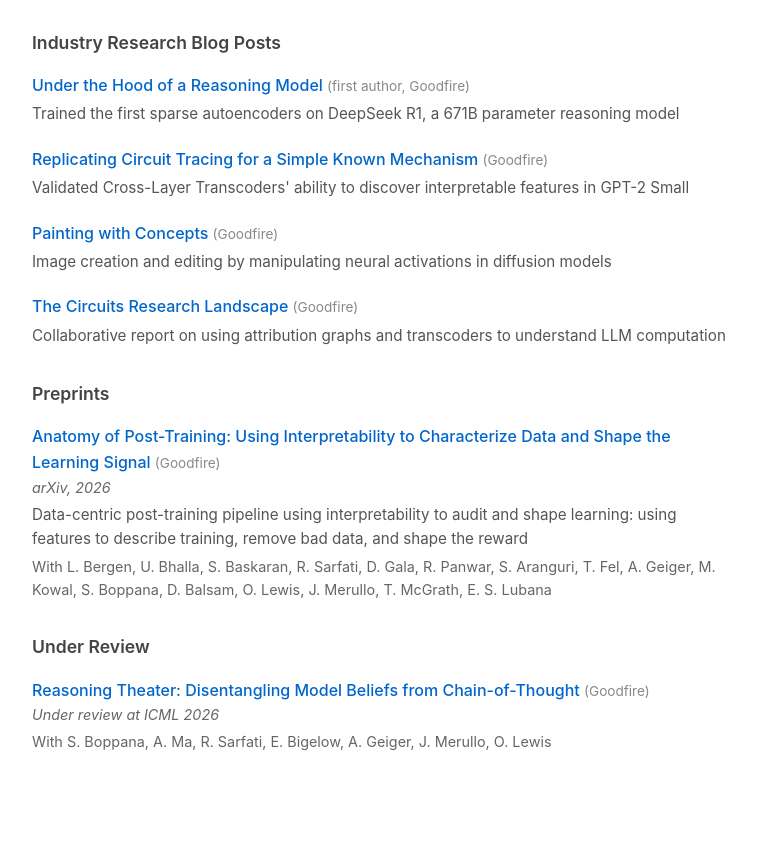
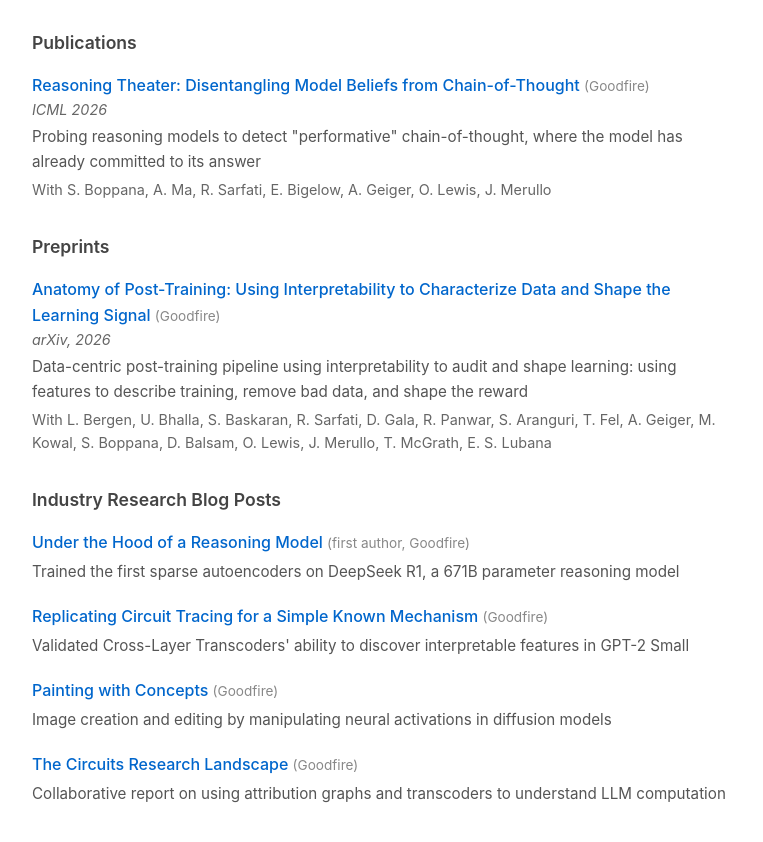
Before and after one commit to maxsloef/research, a plain HTML site: page index.html in a window 1280 px wide. Shown: the part 112-954 px from the top of the page, without its empty margins (258-1021 px from the left). Before the commit the page ends 917 px from the top, so only its background shows below. Drawn offline with Linux system fonts and the light colour scheme.

Commit message:
Reasoning Theater accepted at ICML 2026; reorder sections
Co-Authored-By: Claude Fable 5 <noreply@anthropic.com>

```diff
--- a/index.html
+++ b/index.html
@@ -71,6 +71,26 @@
 <body>
     <h1>Research Outputs</h1>
 
+    <h2>Publications</h2>
+    <ul>
+        <li>
+            <div class="title"><a href="https://arxiv.org/abs/2603.05488">Reasoning Theater: Disentangling Model Beliefs from Chain-of-Thought</a> <span class="meta">(Goodfire)</span></div>
+            <div class="venue">ICML 2026</div>
+            <div class="description">Probing reasoning models to detect "performative" chain-of-thought, where the model has already committed to its answer</div>
+            <div class="authors">With S. Boppana, A. Ma, R. Sarfati, E. Bigelow, A. Geiger, O. Lewis, J. Merullo</div>
+        </li>
+    </ul>
+
+    <h2>Preprints</h2>
+    <ul>
+        <li>
+            <div class="title"><a href="https://arxiv.org/abs/2606.12360">Anatomy of Post-Training: Using Interpretability to Characterize Data and Shape the Learning Signal</a> <span class="meta">(Goodfire)</span></div>
+            <div class="venue">arXiv, 2026</div>
+            <div class="description">Data-centric post-training pipeline using interpretability to audit and shape learning: using features to describe training, remove bad data, and shape the reward</div>
+            <div class="authors">With L. Bergen, U. Bhalla, S. Baskaran, R. Sarfati, D. Gala, R. Panwar, S. Aranguri, T. Fel, A. Geiger, M. Kowal, S. Boppana, D. Balsam, O. Lewis, J. Merullo, T. McGrath, E. S. Lubana</div>
+        </li>
+    </ul>
+
     <h2>Industry Research Blog Posts</h2>
     <ul>
         <li>
@@ -90,24 +110,5 @@
             <div class="description">Collaborative report on using attribution graphs and transcoders to understand LLM computation</div>
         </li>
     </ul>
-
-    <h2>Preprints</h2>
-    <ul>
-        <li>
-            <div class="title"><a href="https://arxiv.org/abs/2606.12360">Anatomy of Post-Training: Using Interpretability to Characterize Data and Shape the Learning Signal</a> <span class="meta">(Goodfire)</span></div>
-            <div class="venue">arXiv, 2026</div>
-            <div class="description">Data-centric post-training pipeline using interpretability to audit and shape learning: using features to describe training, remove bad data, and shape the reward</div>
-            <div class="authors">With L. Bergen, U. Bhalla, S. Baskaran, R. Sarfati, D. Gala, R. Panwar, S. Aranguri, T. Fel, A. Geiger, M. Kowal, S. Boppana, D. Balsam, O. Lewis, J. Merullo, T. McGrath, E. S. Lubana</div>
-        </li>
-    </ul>
-
-    <h2>Under Review</h2>
-    <ul>
-        <li>
-            <div class="title"><a href="https://arxiv.org/abs/2603.05488">Reasoning Theater: Disentangling Model Beliefs from Chain-of-Thought</a> <span class="meta">(Goodfire)</span></div>
-            <div class="venue">Under review at ICML 2026</div>
-            <div class="authors">With S. Boppana, A. Ma, R. Sarfati, E. Bigelow, A. Geiger, J. Merullo, O. Lewis</div>
-        </li>
-    </ul>
 </body>
 </html>
```
